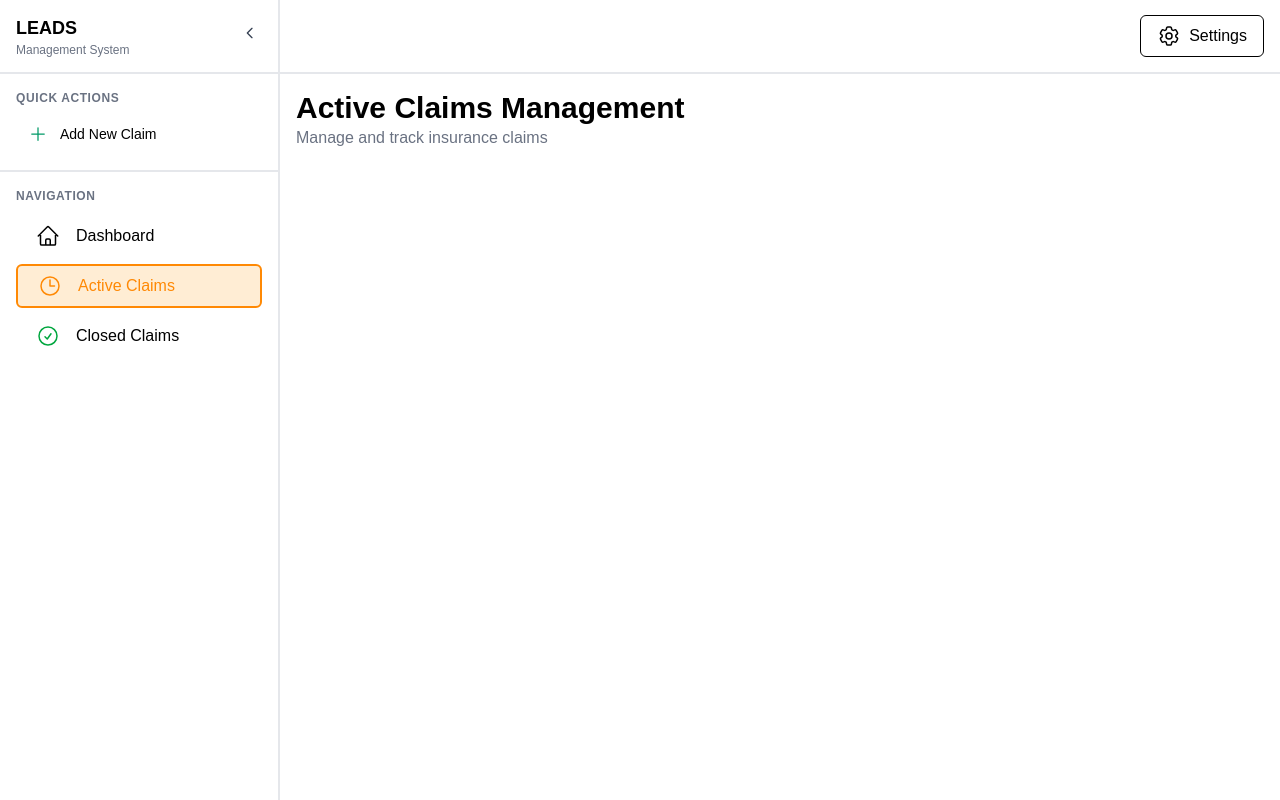
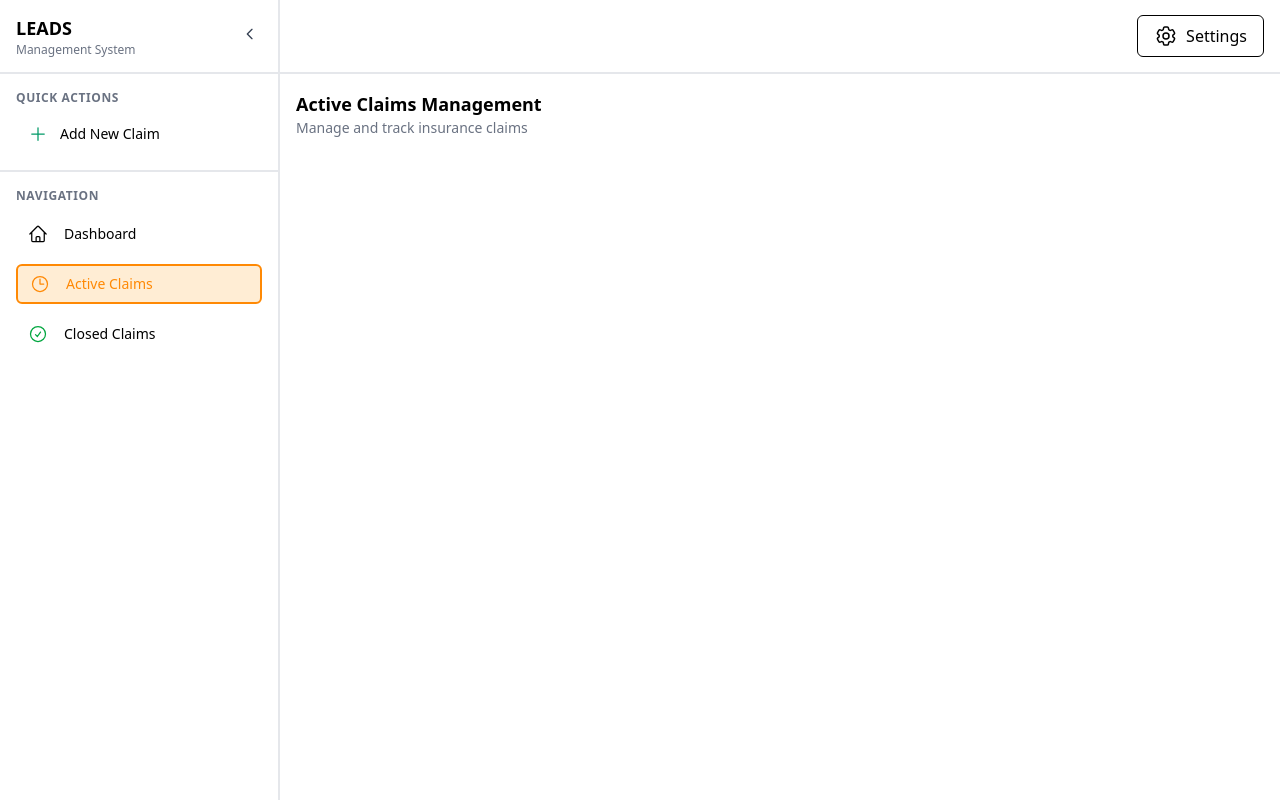
Before and after one commit to Asfandyar001/Insurance-Claim-Management-System, a React (Vite) app in the folder frontend/: page /active in a window 1280 px wide. Built offline with nearby package versions, Linux system fonts and the light colour scheme.

Commit message:
Few Initial Updates

```diff
--- a/frontend/src/components/Sidebar.jsx
+++ b/frontend/src/components/Sidebar.jsx
@@ -10,7 +10,7 @@ export default function Sidebar({ setOpenAddClaim }) {
       label: 'Dashboard',
       path: '/',
       icon: (
-        <svg xmlns="http://www.w3.org/2000/svg" fill="none" viewBox="0 0 24 24" strokeWidth={1.5} stroke="currentColor" className="size-6">
+        <svg xmlns="http://www.w3.org/2000/svg" fill="none" viewBox="0 0 24 24" strokeWidth={1.5} stroke="currentColor" className="size-5">
           <path strokeLinecap="round" strokeLinejoin="round" d="m2.25 12 8.954-8.955c.44-.439 1.152-.439 1.591 0L21.75 12M4.5 9.75v10.125c0 .621.504 1.125 1.125 1.125H9.75v-4.875c0-.621.504-1.125 1.125-1.125h2.25c.621 0 1.125.504 1.125 1.125V21h4.125c.621 0 1.125-.504 1.125-1.125V9.75M8.25 21h8.25" />
         </svg>
 
@@ -27,7 +27,7 @@ export default function Sidebar({ setOpenAddClaim }) {
           viewBox="0 0 24 24"
           strokeWidth={1.5}
           stroke="currentColor"
-          className="w-6 h-6 text-orange-400 dark:text-[#ED9B0C]">
+          className="w-5 h-5 text-orange-400 dark:text-[#ED9B0C]">
           <path strokeLinecap="round"
             strokeLinejoin="round"
             d="M12 6v6h4.5m4.5 0a9 9 0 1 1-18 0 9 9 0 0 1 18 0Z" />
@@ -40,7 +40,7 @@ export default function Sidebar({ setOpenAddClaim }) {
       label: 'Closed Claims',
       path: '/closed',
       icon: (
-        <svg xmlns="http://www.w3.org/2000/svg" fill="none" viewBox="0 0 24 24" strokeWidth={1.5} stroke="currentColor" className="size-6 text-green-600">
+        <svg xmlns="http://www.w3.org/2000/svg" fill="none" viewBox="0 0 24 24" strokeWidth={1.5} stroke="currentColor" className="size-5 text-green-600">
           <path strokeLinecap="round" strokeLinejoin="round" d="M9 12.75 11.25 15 15 9.75M21 12a9 9 0 1 1-18 0 9 9 0 0 1 18 0Z" />
         </svg>
 
@@ -137,7 +137,7 @@ export default function Sidebar({ setOpenAddClaim }) {
               <li key={item.path} className="relative group">
                 <Link
                   to={item.path}
-                  className={`flex ${!collapsed ? "pl-5" : "justify-center"} py-2 items-center rounded-md transition-colors
+                  className={`flex ${!collapsed ? "pl-3" : "justify-center"} py-2 my-3 items-center rounded-md transition-colors
                     ${isActive
                       ? `${item.activeBg} ${item.activeText} border-2 dark:border-1 ${item.activeText} `
                       : 'hover:bg-gray-100 text-black dark:text-white dark:hover:bg-gray-800'}
@@ -147,7 +147,7 @@ export default function Sidebar({ setOpenAddClaim }) {
                   {item.icon}
 
                   {!collapsed && (
-                    <span className='ml-4'>
+                    <span className='ml-4 text-sm'>
                       {item.label}
                     </span>
                   )}
--- a/frontend/src/global.css
+++ b/frontend/src/global.css
@@ -1,7 +1,3 @@
 @import "tailwindcss";
 
 @custom-variant dark (&:where(.dark, .dark *));
-
-*{
-    font-family:Arial, Helvetica, sans-serif;
-}
--- a/frontend/src/pages/Active.jsx
+++ b/frontend/src/pages/Active.jsx
@@ -3,8 +3,13 @@ export default function Active() {
   return(
     <div>
       <div className="flex flex-col">
-        <h1 className="text-3xl font-semibold text-black dark:text-white">Active Claims Management</h1>
-        <p className="text-md text-gray-500">Manage and track insurance claims</p>
+        <h1 className="text-lg font-semibold text-black dark:text-white">Active Claims Management</h1>
+        <p className="text-sm text-gray-500">Manage and track insurance claims</p>
+      </div>
+
+      {/* This is the search,filters div */}
+      <div>
+
       </div>
     </div>
   )
```
